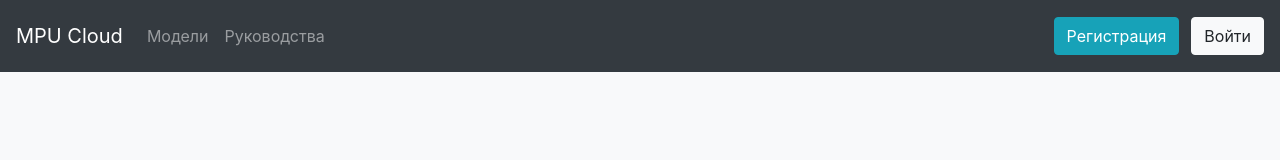
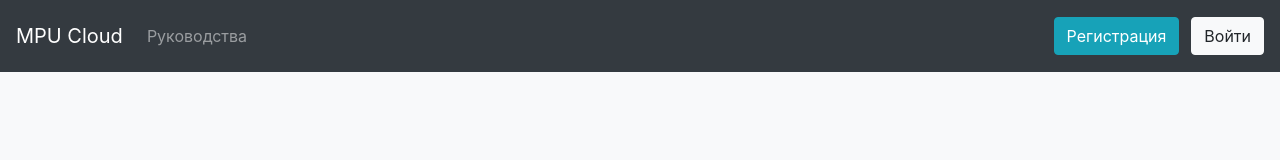
Before and after one commit to besedinalex/mpu-cloud-server, a React (Create React App) app: page / in a window 1280 px wide. Shown: the top 160 px of the page. Built offline with nearby package versions, Linux system fonts and the light colour scheme.

Commit message:
Link to models is now hidden until person is logged in

```diff
--- a/src/HeaderComponent/HeaderComponent.jsx
+++ b/src/HeaderComponent/HeaderComponent.jsx
@@ -33,13 +33,13 @@ class HeaderComponent extends Component {
 
                 <div className="collapse navbar-collapse" id="navbarSupportedContent">
                     <ul className="navbar-nav mr-auto">
-                        <li className="nav-item">
+                        <li className="nav-item" hidden={!loggedIn}>
                             <Link className="nav-link" to="/models">Модели</Link>
                         </li>
                         <li className="nav-item">
                             <Link className="nav-link" to="/learn">Руководства</Link>
                         </li>
-                        <li hidden={!loggedIn}>
+                        <li className="nav-item" hidden={!loggedIn}>
                             <Link className="nav-link" to="/profile">Профиль</Link>
                         </li>
                     </ul>
```
